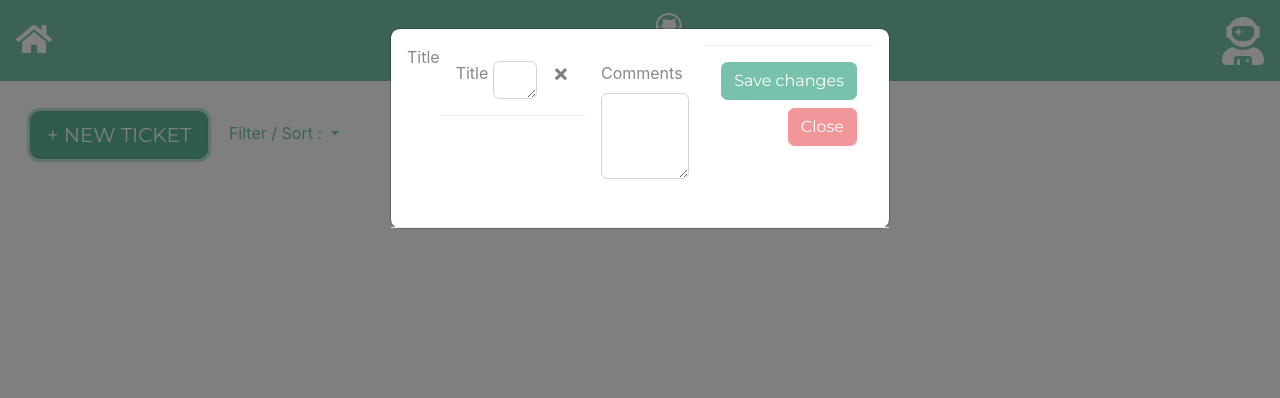
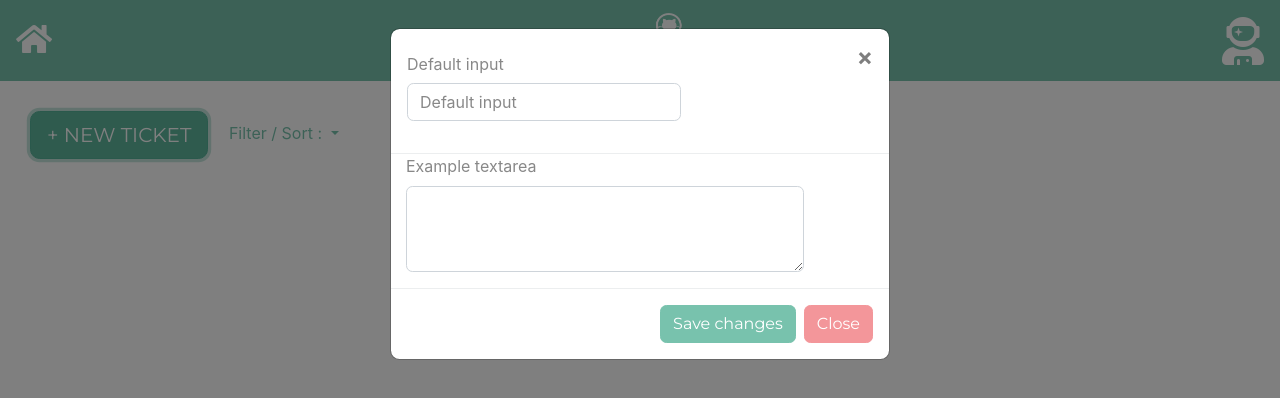
Before and after one commit to DishantaK/gitTickets, a website: page public/gitTix.html in a window 1280 px wide. Both pictures are taken after a click on the button "+ NEW TICKET". Drawn offline with nearby package versions, Linux system fonts and the light colour scheme; no server answers.

Commit message:
modalfix

```diff
--- a/public/css/stylemain.css
+++ b/public/css/stylemain.css
@@ -47,3 +47,8 @@ main {
 .fa-home{
     color: #fff;
 }
+
+#modalComments {
+    width: 80%;
+    margin-left: 15px;
+}
--- a/public/gitTix.html
+++ b/public/gitTix.html
@@ -31,18 +31,18 @@
       <div class="modal-dialog" role="document">
         <div class="modal-content">
           <div class="modal-header">
-              <label for="titleTextarea">Title</label>
-            <!-- <h6 class="modal-title">Title</h6> -->
-            <div class="modal-header">
 
-              <!-- <h6 class="modal-title">Title</h6> -->
-
-            <!-- <h5 class="modal-title">New Issue title</h5> -->
-             <label for="commentTextarea">Title</label>
-            <textarea class="form-control"
-            id="titleTextarea"
-            rows="1"
-            ></textarea>
+            <div class="form-group">
+              <label class="col-form-label" for="inputDefault"
+                >Default input</label
+              >
+              <input
+                type="text"
+                class="form-control"
+                placeholder="Default input"
+                id="inputDefault"
+              />
+            </div>
             <button
               type="button"
               class="close"
@@ -52,18 +52,16 @@
               <span aria-hidden="true">&times;</span>
             </button>
           </div>
-          <div class="modal-body">
-            <div class="form-group">
-              <label for="commentTextarea">Comments</label>
+          <div class="form-group" id="modalComments">
+            <label for="exampleTextarea">Example textarea</label>
             <textarea
               class="form-control"
-                id="commentTextarea"
+              id="exampleTextarea"
               rows="3"
             ></textarea>
           </div>
-          </div>
           <div class="modal-footer">
-            <button type="button" id="save" class="btn btn-primary">Save changes</button>
+            <button type="button" class="btn btn-primary">Save changes</button>
             <button
               type="button"
               class="btn btn-secondary"
@@ -75,7 +73,7 @@
         </div>
       </div>
     </div>
-    </div>
+
     <!-- Begin Page -->
     <header>
       <nav class="navbar navbar-expand-lg navbar-dark bg-primary">
@@ -100,8 +98,20 @@
         + NEW TICKET
       </button>
       <div id="sortSection">
-      <a class="nav-link dropdown-toggle" data-toggle="dropdown" href="#" role="button" aria-haspopup="true" aria-expanded="false">Filter / Sort : </a>
-      <div class="dropdown-menu" x-placement="bottom-start" style="position: absolute; will-change: transform; top: 0px; left: 0px; transform: translate3d(0px, 40px, 0px);">
+        <a
+          class="nav-link dropdown-toggle"
+          data-toggle="dropdown"
+          href="#"
+          role="button"
+          aria-haspopup="true"
+          aria-expanded="false"
+          >Filter / Sort :
+        </a>
+        <div
+          class="dropdown-menu"
+          x-placement="bottom-start"
+          style="position: absolute; will-change: transform; top: 0px; left: 0px; transform: translate3d(0px, 40px, 0px);"
+        >
           <a class="dropdown-item" href="#">Action</a>
           <a class="dropdown-item" href="#">Another action</a>
           <a class="dropdown-item" href="#">Something else here</a>
@@ -109,8 +119,6 @@
           <a class="dropdown-item" href="#">Separated link</a>
         </div>
       </div>
-
-
     </section>
 
     <!-- Card/ Content section -->
@@ -118,11 +126,7 @@
       <!--
         Standard card example. New will be dynamically rendered.  Use block in .html()
       -->
-      <div class="center-feed">
-
-      </div>
-
-
+      <div class="center-feed"></div>
     </main>
 
     <script src="https://ajax.googleapis.com/ajax/libs/jquery/3.3.1/jquery.min.js"></script>
```
Lines whose indentation alone changed are shown as unchanged.
